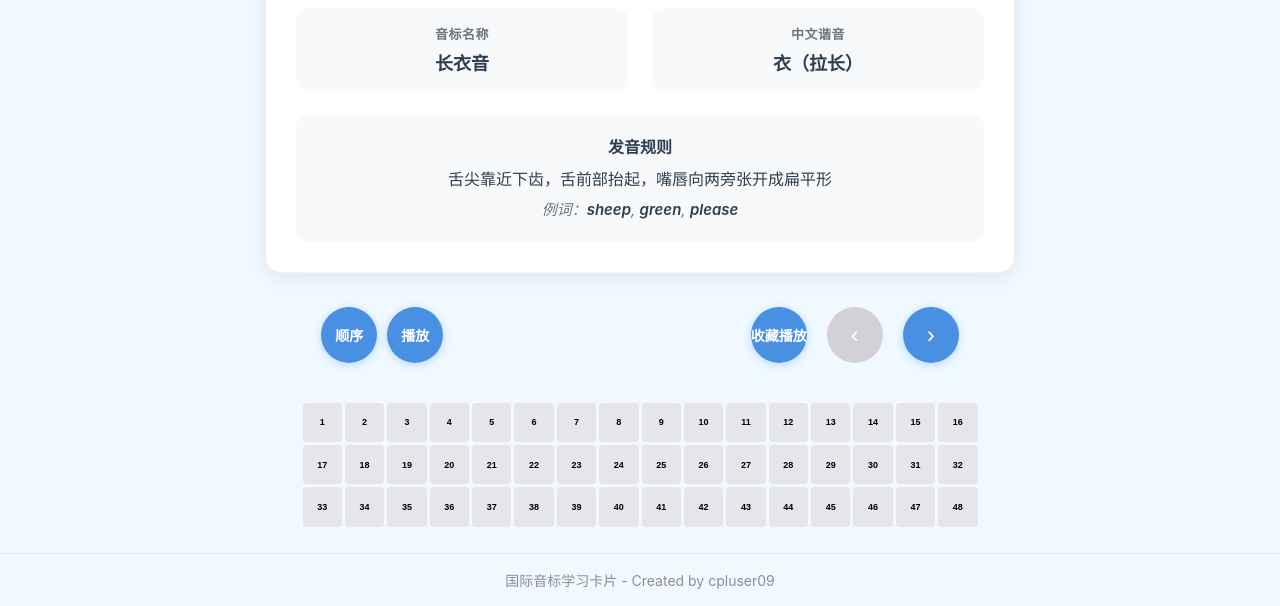
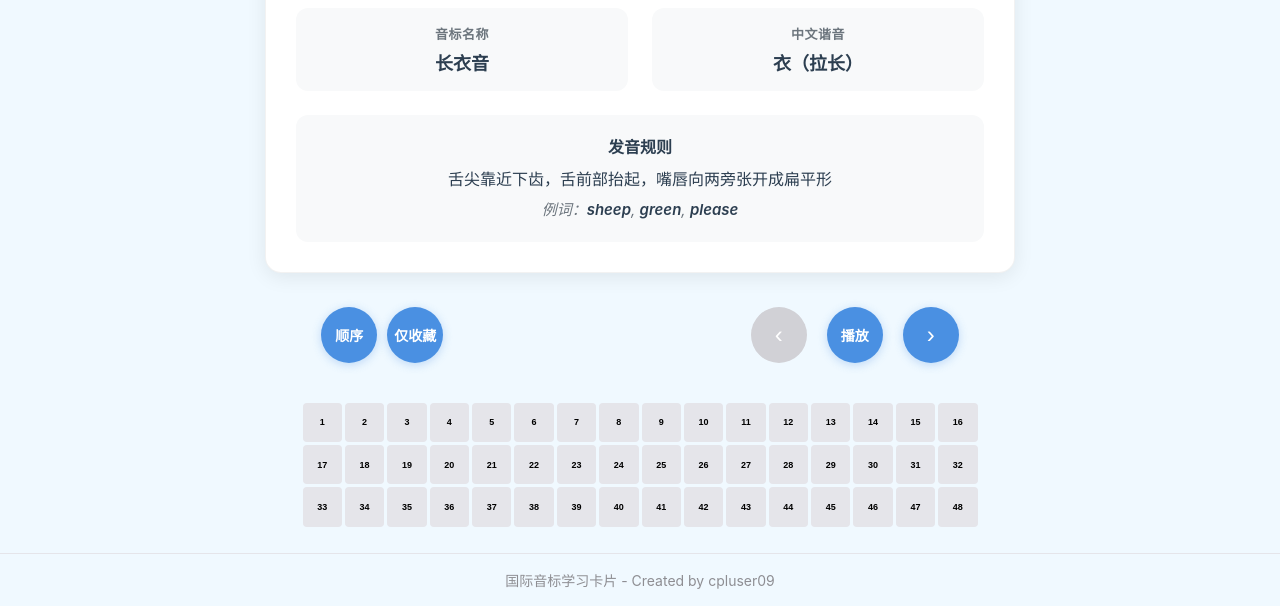
Before and after one commit to cpluser09/ipa-cards-web, a website: page index.html in a window 1280 px wide. Shown: the part 194-800 px from the top of the page. Drawn offline with Linux system fonts and the light colour scheme.

Commit message:
调整播放控制按钮，修复暂停按钮位置并更新功能

```diff
--- a/app.js
+++ b/app.js
@@ -470,7 +470,6 @@ function pausePlayback() {
     clearInterval(window.playbackInterval);
     window.playbackInterval = null;
   }
-  updatePlaybackButtons("paused");
 
   // 更新暂停按钮文字
   const pauseBtn = document.getElementById("pauseBtn");
--- a/index.html
+++ b/index.html
@@ -376,11 +376,11 @@
         <div class="combined-controls">
             <div class="playback-controls">
                 <button class="playback-btn" id="playModeBtn" onclick="togglePlaybackMode()">顺序</button>
-                <button class="playback-btn" id="pauseBtn" onclick="togglePause()">播放</button>
+                <button class="playback-btn" id="favBtn" onclick="setPlaybackMode('favorites')">仅收藏</button>
             </div>
             <div class="controls">
-                <button class="playback-btn" id="favBtn" onclick="setPlaybackMode('favorites')">收藏播放</button>
                 <button class="control-btn" id="prevBtn" onclick="prevCard();">&#8249;</button>
+                <button class="playback-btn" id="pauseBtn" onclick="togglePause()">播放</button>
                 <button class="control-btn" id="nextBtn" onclick="nextCard();">&#8250;</button>
             </div>
         </div>
```
